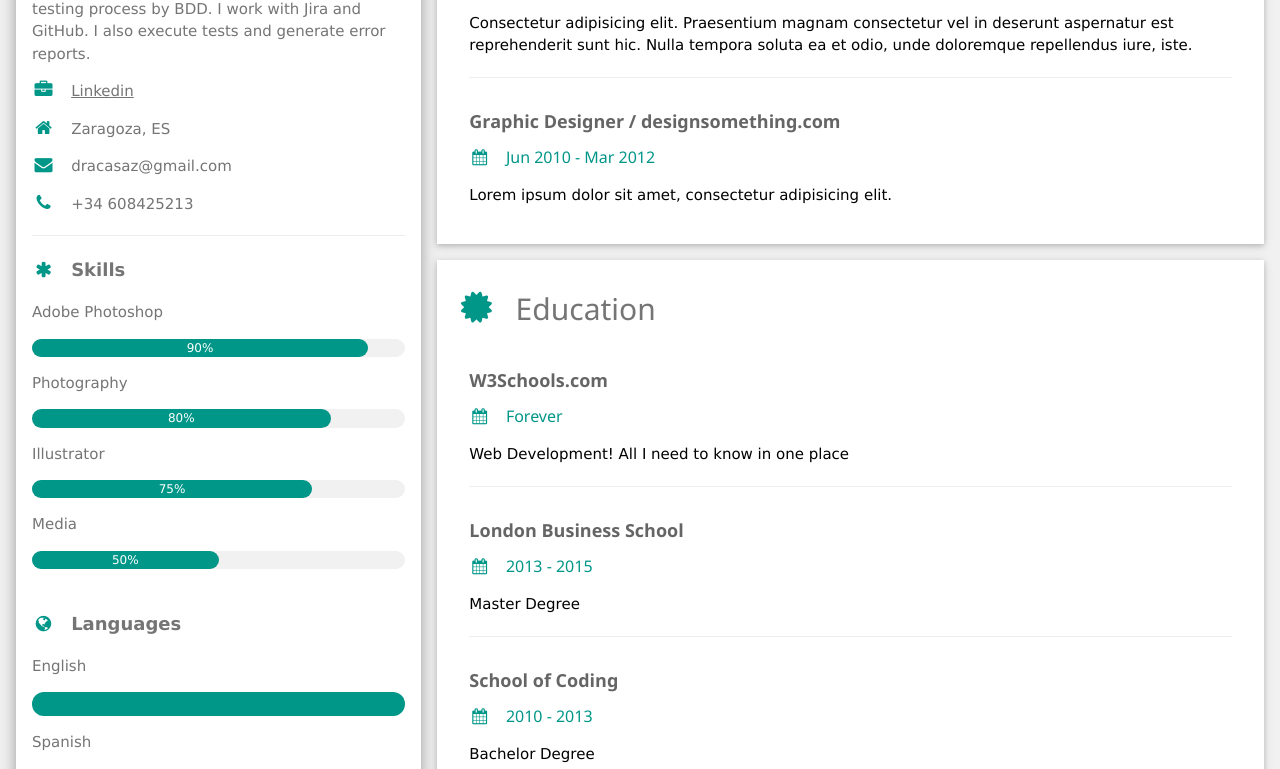
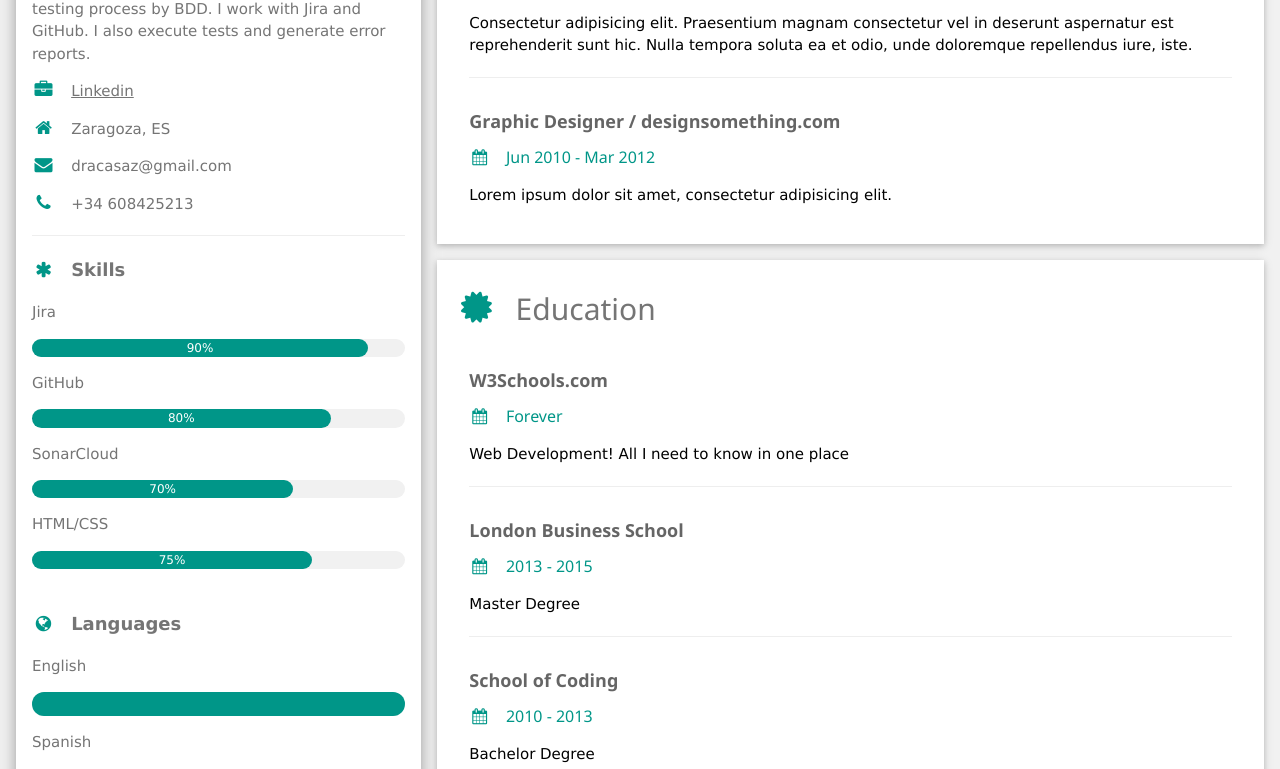
Before and after one commit to Orgazation-Sandra-Casado/CVProject, a plain HTML site: page index.html in a window 1280 px wide. Shown: the part 360-1129 px from the top of the page. Drawn offline with nearby package versions, Linux system fonts and the light colour scheme.

Commit message:
https://lexaqa.atlassian.net/browse/CP-3 skills
added skills' section

```diff
--- a/index.html
+++ b/index.html
@@ -45,28 +45,28 @@
             <p class="w3-large">
               <b><i class="fa fa-asterisk fa-fw w3-margin-right w3-text-teal"></i>Skills</b>
             </p>
-            <p>Adobe Photoshop</p>
+            <p>Jira</p>
             <div class="w3-light-grey w3-round-xlarge w3-small">
               <div class="w3-container w3-center w3-round-xlarge w3-teal" style="width: 90%">
                 90%
               </div>
             </div>
-            <p>Photography</p>
+            <p>GitHub</p>
             <div class="w3-light-grey w3-round-xlarge w3-small">
               <div class="w3-container w3-center w3-round-xlarge w3-teal" style="width: 80%">
                 <div class="w3-center w3-text-white">80%</div>
               </div>
             </div>
-            <p>Illustrator</p>
+            <p>SonarCloud</p>
+            <div class="w3-light-grey w3-round-xlarge w3-small">
+              <div class="w3-container w3-center w3-round-xlarge w3-teal" style="width: 70%">
+                70%
+              </div>
+            </div>
+            <p>HTML/CSS</p>
             <div class="w3-light-grey w3-round-xlarge w3-small">
               <div class="w3-container w3-center w3-round-xlarge w3-teal" style="width: 75%">
                 75%
-              </div>
-            </div>
-            <p>Media</p>
-            <div class="w3-light-grey w3-round-xlarge w3-small">
-              <div class="w3-container w3-center w3-round-xlarge w3-teal" style="width: 50%">
-                50%
               </div>
             </div>
             <br />
```
